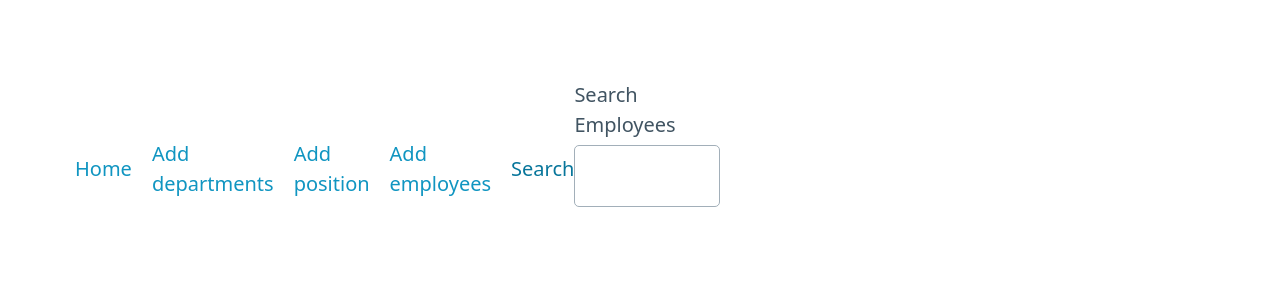
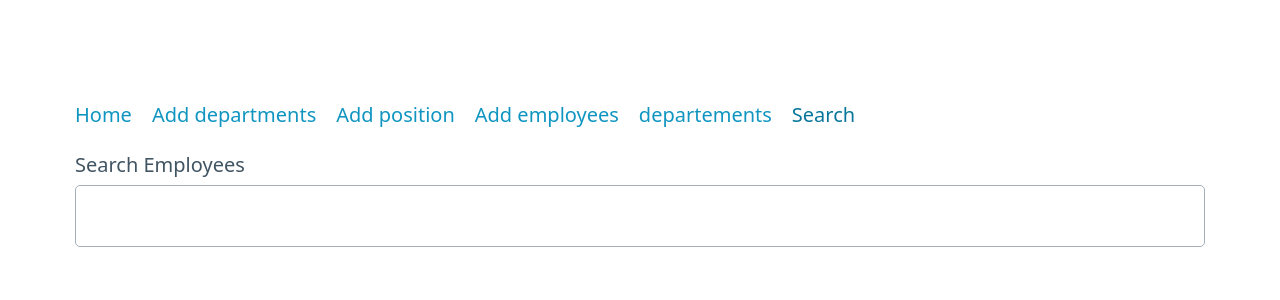
Before and after one commit to roulios44/SQL_FINAL_PROJECT, a Vue app: page /searchEmployes in a window 1280 px wide. Shown: the top 300 px of the page. Built offline with nearby package versions, Linux system fonts and the light colour scheme.

Commit message:
some push

```diff
--- a/src/components/navBar.vue
+++ b/src/components/navBar.vue
@@ -5,6 +5,7 @@
       <li><router-link to="/createDepartement">Add departments</router-link></li>
       <li><router-link to="/createPosition">Add position</router-link></li>
       <li><router-link to="/addEmployee">Add employees</router-link></li>
+      <li><router-link to="/departements">departements</router-link></li>
       <li><router-link to="/searchEmployes">Search</router-link></li>
     </ul>
   </nav>
--- a/src/views/departements.vue
+++ b/src/views/departements.vue
@@ -33,6 +33,7 @@
         redirectURL.searchParams.set('id',departementID)
         window.location = redirectURL
       },
+
     },
     async mounted(){
       await this.getAllDepartement()
--- a/src/views/searchEmployes.vue
+++ b/src/views/searchEmployes.vue
@@ -49,17 +49,7 @@ export default {
   },
 }
 </script>
-<style>
-.container{
-  width: 100%;
-  height: 100%;
-  display: flex;
-	flex-direction: row;
-	flex-wrap: nowrap;
-	justify-content: flex-start;
-	align-items: stretch;
-	align-content: stretch;
-}
+<!-- <style>
 .card {
  width: 25%;
  height: 30%;
@@ -98,17 +88,13 @@ export default {
  transition: 0.3s ease-out;
 }
 
-.text-body {
- color: rgb(134, 134, 134);
-}
 
-/*Text*/
 .text-title {
  font-size: 1.5em;
  font-weight: bold;
 }
 
-/*Hover*/
+
 .card:hover {
  border-color: #008bf8;
  box-shadow: 0 4px 18px 0 rgba(0, 0, 0, 0.25);
@@ -119,6 +105,4 @@ export default {
  opacity: 1;
 }
 
-
-
-</style>
+</style> -->
```
